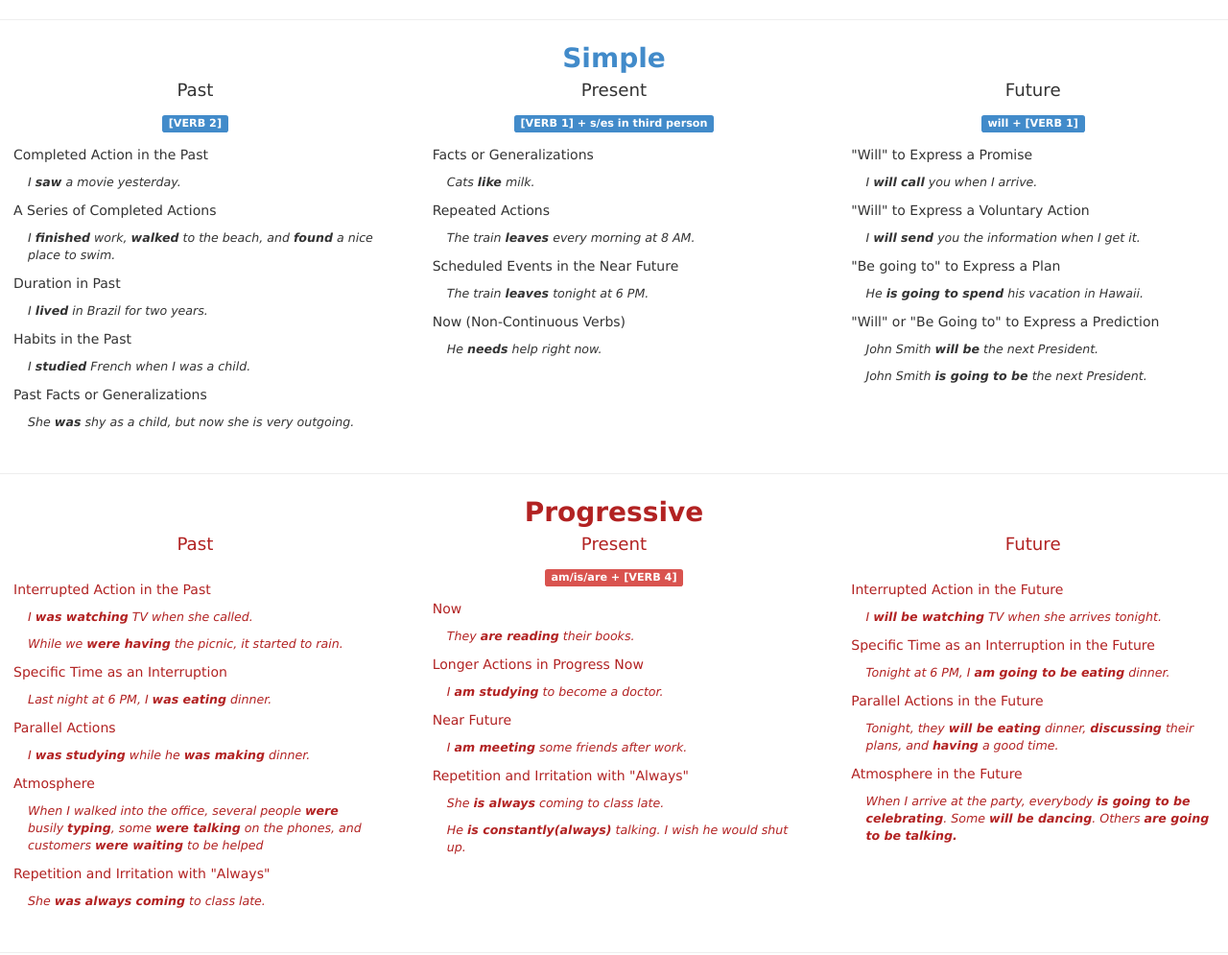
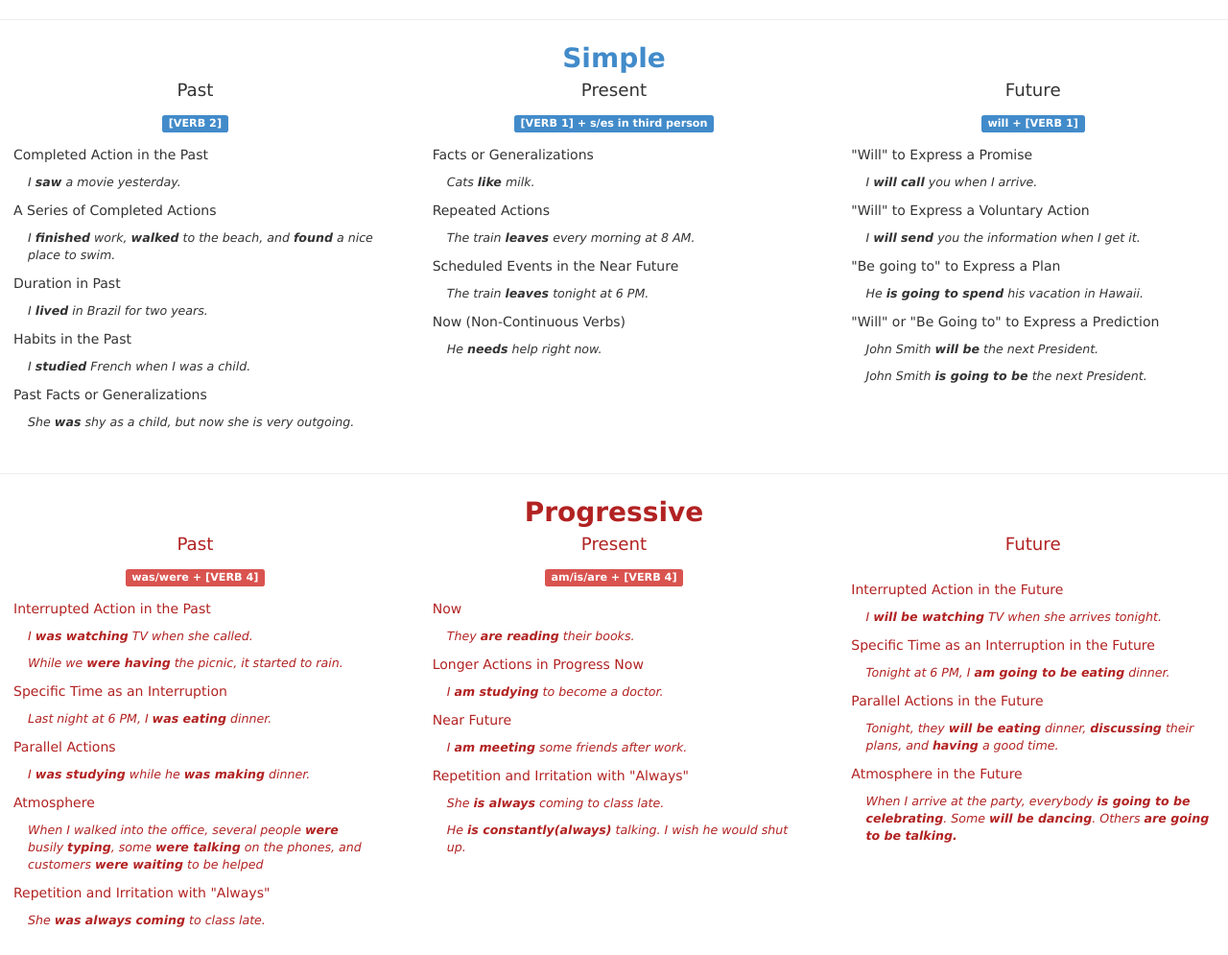
Before and after one commit to rustamgasanov/english-tenses-table, a plain HTML site: page index.html in a window 1280 px wide. Shown: the top 995 px of the page at 96% size. Drawn offline with Linux system fonts and the light colour scheme.

Commit message:
[+] added build rule for past progressive

```diff
--- a/index.html
+++ b/index.html
@@ -113,6 +113,7 @@
     <div class="row">
       <div class="col-md-4">
         <p class="tense-caption">Past</p>
+        <center><span class="label-big label label-danger">was/were + [VERB 4]</span></center>
         <div class="tense-description">
           <div>
             <p>Interrupted Action in the Past</p>
```
